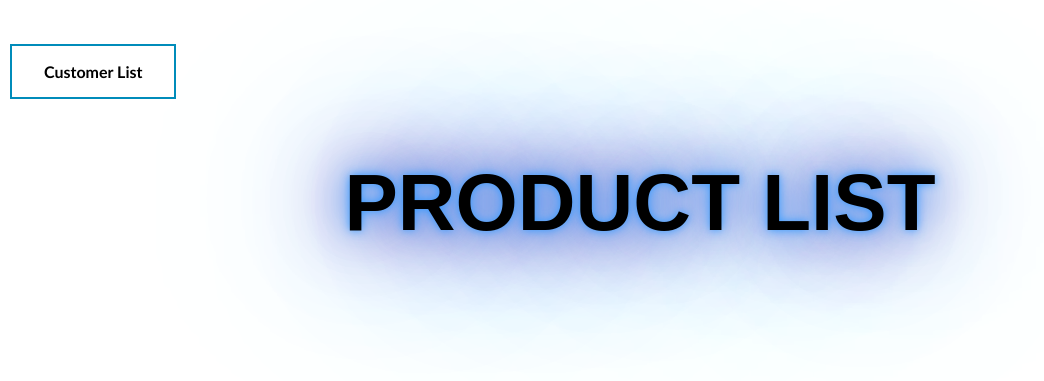
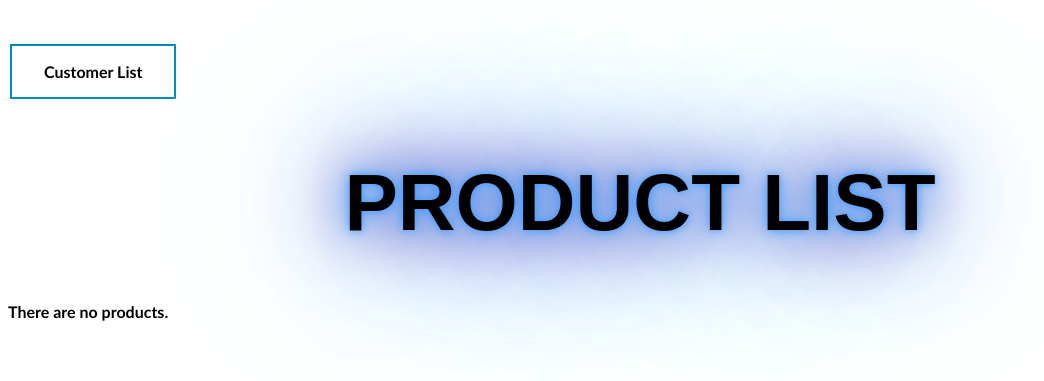
Before and after one commit to Sallahuddin-kh/Django-project, a Django app: page /product in a window 1280 px wide. Shown: the top 381 px of the page, without its empty margins (0-1044 px from the left). Run offline with Django 3.2, Linux system fonts and the light colour scheme; data that the repository does not hold is empty.

Commit message:
Correcting indentation on html files

```diff
--- a/ecommerceproj/theretailerapp/templates/theretailerapp/product_list.html
+++ b/ecommerceproj/theretailerapp/templates/theretailerapp/product_list.html
@@ -6,7 +6,6 @@
     {% endblock %}
     <meta charset="utf-8" />
     <meta name="viewport" content="width=device-width, initial-scale=1" />
-    <!-- Add additional CSS in static file -->
     {% load static %}
     <link rel="stylesheet" href="{% static 'css/styles.css' %}" />
   </head>
@@ -15,7 +14,8 @@
       <a class="button button2" href="/">Customer List</a>
       <h1>Product List</h1>
       <div class="row">
-        {% block content %} {% if product_list %}
+        {% block content %}
+          {% if product_list %}
             <table>
               <tr>
                 <th>Product name</th>
@@ -36,8 +36,10 @@
                 </tr>
               {% endfor %}
             </table>
-
-        {% endif %} {% endblock %}
+          {% else %}
+            <p>There are no products.</p>
+          {% endif %}
+        {% endblock %}
       </div>
     </div>
   </body>
```
Also changed, not shown: ecommerceproj/theretailerapp/templates/theretailerapp/customer_list.html (+4 -3 lines). Lines whose indentation alone changed are shown as unchanged.
